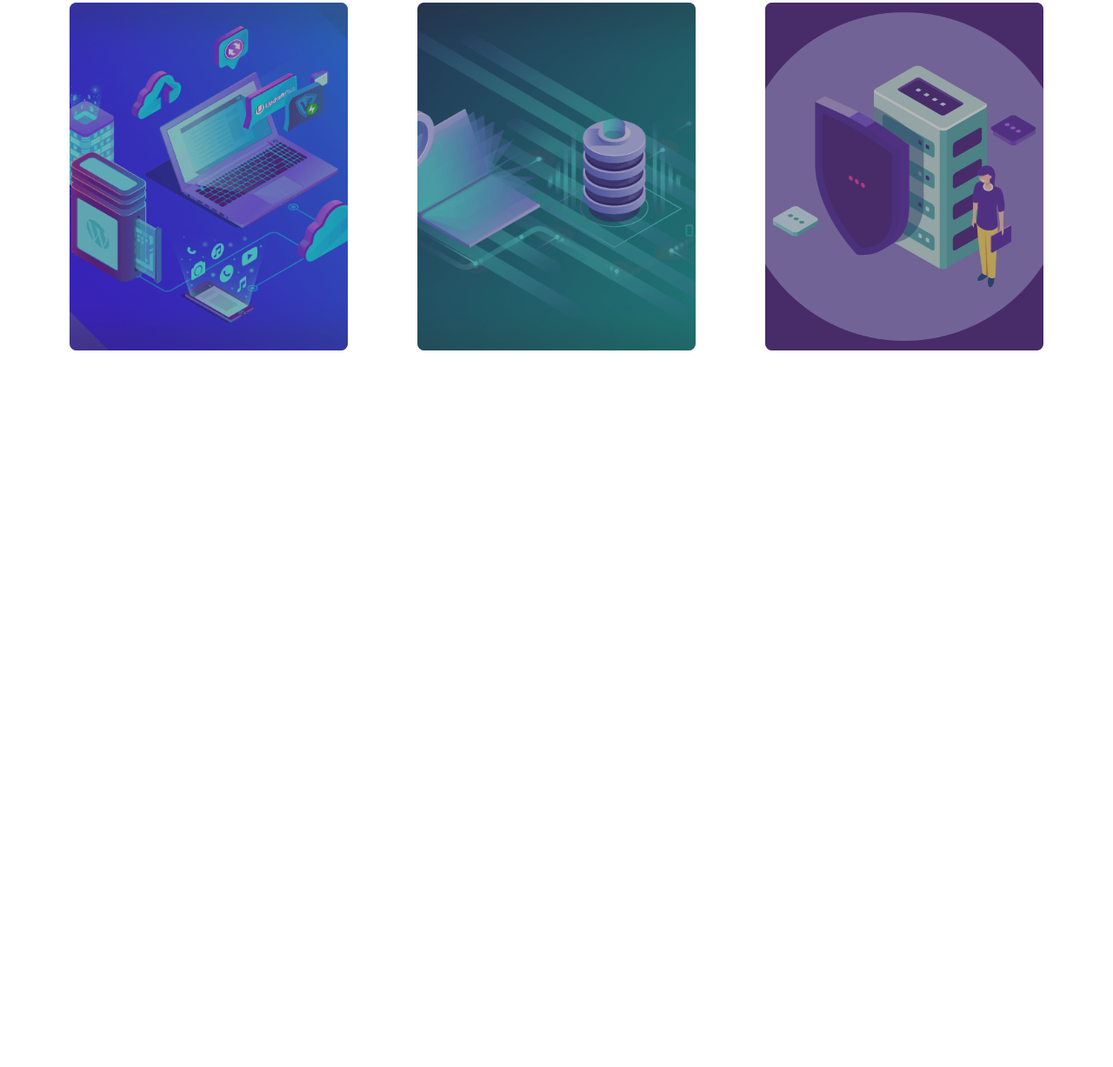
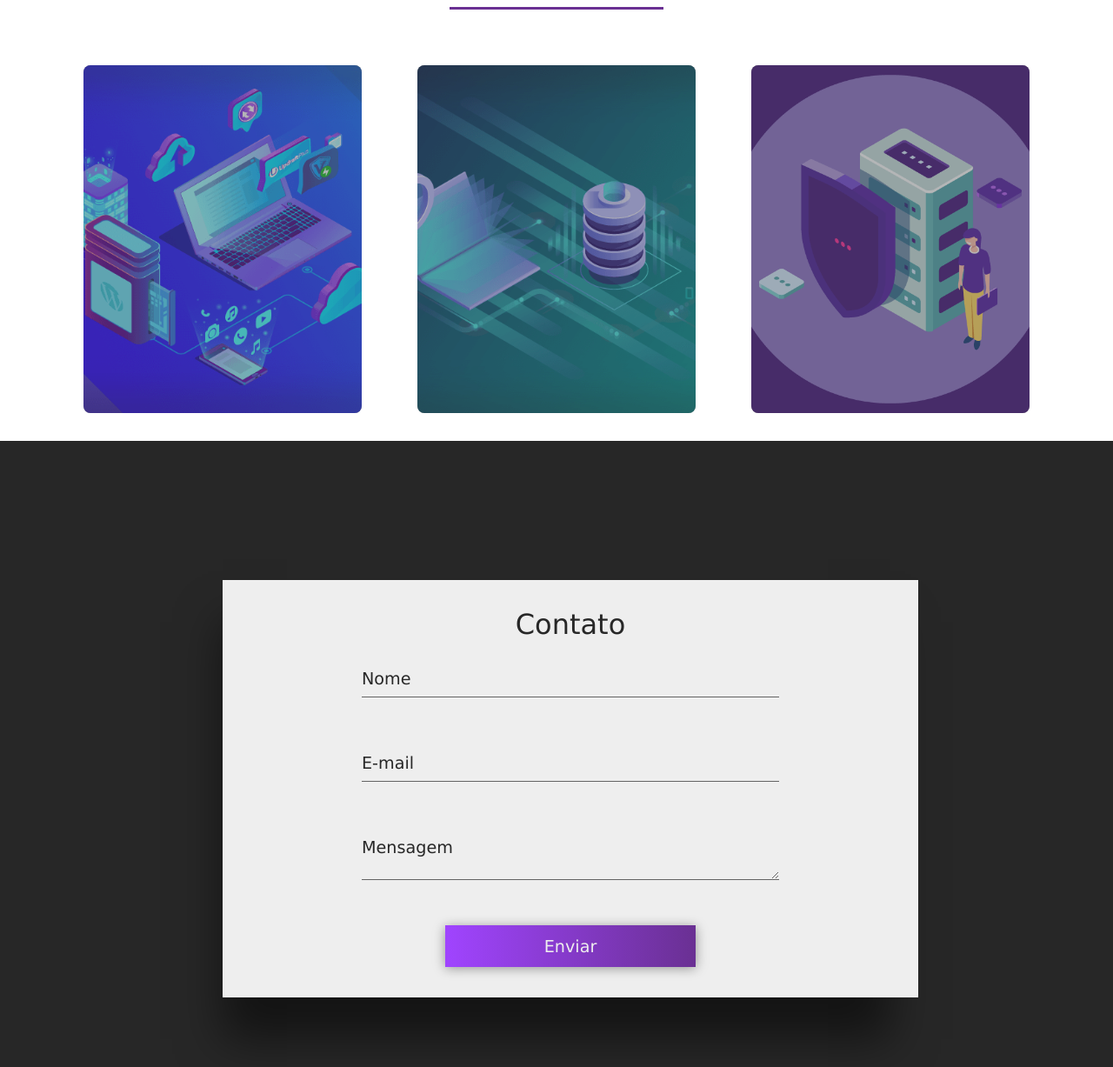
Before and after one commit to hbtfsilva/portfolio01, a plain HTML site: page index.html in a window 1280 px wide. Shown: the part 1403-2630 px from the top of the page at 87% size. Before the commit the page ends 1810 px from the top, so only its background shows below. Drawn offline with Linux system fonts and the light colour scheme.

Commit message:
configurando orçamento

```diff
--- a/index.html
+++ b/index.html
@@ -123,7 +123,7 @@
                     <h2>ToDo List</h2>
                     <h3>JavaScript</h3>
                     <p>Lorem ipsum dolor, sit amet consectetur adipisicing elit. Optio, eos.</p>
-                    <button>Saiba Mais</button>
+                    <button class="btn">Saiba Mais</button>
                 </div>
             </div>
             <div class="card">
@@ -134,7 +134,7 @@
                     <h2>Maratona</h2>
                     <h3>HTML, CSS</h3>
                     <p>Lorem ipsum, dolor sit amet consectetur adipisicing elit. Cum, incidunt!</p>
-                    <button>Saiba Mais</button>
+                    <button class="btn">Saiba Mais</button>
                 </div>
             </div>
             <div class="card">
@@ -145,16 +145,40 @@
                     <h2>Chibatinha</h2>
                     <h3>Angular</h3>
                     <p>Lorem ipsum dolor sit amet consectetur adipisicing elit. Est, natus.</p>
-                    <button>Saiba Mais</button>
+                    <button class="btn">Saiba Mais</button>
                 </div>
             </div>
         </div>
         </section>
-
+        <section class="sessao-contato">
+            <div class="contato-wrapper">
+                <!-- <div class="contato-left"></div> -->
+                <div class="contato-right">
+                    <h1>Contato</h1>
+                    <form>
+                        <div class="input-group">
+                            <input type="text" class="field" id="nome">
+                            <label for="nome" class="field-label">Nome</label>
+                        </div>
+                        <div class="input-group">
+                            <input type="text" class="field" id="email">
+                            <label for="email" class="field-label">E-mail</label>
+                        </div>
+                        <div class="input-group">
+                            <textarea class="field" id="mensagem"></textarea>
+                            <label for="mensagem" class="field-label">Mensagem</label>
+                        </div>
+                        <button type="submit" class="btn btn-submit">Enviar</button>
+                    </form>
+                </div>
+            </div>
     </div>
 </body>
 <script src="script.js"></script>
 </html>
 
-<!-- https://www.youtube.com/watch?v=tcMsNHcJ-ro  -->
-<!-- aula 6 -->
+<!-- Aula #07 -->
+<!-- https://www.youtube.com/watch?v=3PZDbzRxYxg -->
+
+<!-- Aula #06 -->
+<!-- Retornar -->
--- a/style.css
+++ b/style.css
@@ -70,7 +70,7 @@
     justify-content: center;
     align-items: center;
     color: white;
-    font-family: var(--font-action);
+    font-family: var(--font-primary);
     opacity: 0;
 
 }
@@ -153,7 +153,7 @@ header {
 }
 
 .banner button {
-    font-family: var(--font-action);
+    font-family: var(--font-primary);
     color: white;
     background-color: purple;
     background: #6a3093;  /* fallback for old browsers */
@@ -288,7 +288,7 @@ header {
 }
 
 .conhecimento:nth-child(6) {
-    grid-column: 11/ 14;
+    grid-column: 11/ 16;
     grid-row: 5/ -1;
 }
 
@@ -310,6 +310,7 @@ header {
     color: #4b4b4b;
     border-bottom: solid  3px #6a3093;
     margin-bottom: 2rem;
+    padding: 10px;
 
 }
 
@@ -332,11 +333,12 @@ header {
 }
 
 .conhecimento-text {
-    font-family: var(--font-secundary);
+    font-family: var(--font-primary);
     margin-top: 1rem;
 }
 
 .projetos {
+    padding: 2rem;
     display: flex;
     justify-content: space-evenly;
 
@@ -363,7 +365,12 @@ header {
     height: 100%;
     border-radius: .5rem;
     opacity: .6;
+    /*transition: opacity .3s;*/
 
+}
+
+.card:hover .card-img-wrapper img {
+    opacity: .5;
 }
 
 .card-info {
@@ -394,11 +401,24 @@ header {
 }
 
 .card-info p {
-    font-family: var(--font-secundary);
+    font-family: var(--font-primary);
     color: #eee;
     width: 80%;
     margin-bottom: 1rem;
 
+}
+
+.btn-submit {
+    background: #6a3093;  /* fallback for old browsers */
+    background: -webkit-linear-gradient(to right, #a044ff, #6a3093);  /* Chrome 10-25, Safari 5.1-6 */
+    background: linear-gradient(to right, #a044ff, #6a3093); /* W3C, IE 10+/ Edge, Firefox 16+, Chrome 26+, Opera 12+, Safari 7+ */
+    font-family: var(--font-primary);
+    font-size: .8rem;
+    color: #eee;
+    /* border-radius: .5rem; */
+    border: none;
+    box-shadow: 0 .1rem .8rem rgba(0,0,0,.4);
+    cursor: pointer;
 }
 
 .card-info button {
@@ -407,7 +427,7 @@ header {
     background: #6a3093;  /* fallback for old browsers */
     background: -webkit-linear-gradient(to right, #a044ff, #6a3093);  /* Chrome 10-25, Safari 5.1-6 */
     background: linear-gradient(to right, #a044ff, #6a3093); /* W3C, IE 10+/ Edge, Firefox 16+, Chrome 26+, Opera 12+, Safari 7+ */
-    font-family: var(--font-secundary);
+    font-family: var(--font-primary);
     font-size: .8rem;
     color: #eee;
     border-radius: .5rem;
@@ -423,3 +443,111 @@ header {
     visibility: visible;
 
 }
+
+.sessao-contato {
+    width: 100%;
+    height: 100vh;
+    background-color: #272727;
+    color: white;
+    font-family: var(--font-primary);
+    display: flex;
+    align-items: center;
+    justify-content: center;
+
+}
+
+.contato-wrapper {
+    width: 60%;
+    height: 30rem;
+    display: flex;
+    box-shadow: 0 3rem 3rem rgba(0,0,0,.5);
+
+}
+
+/*
+.contato-left {
+    width: 100%;
+    background-color: #eee;
+    background-size: cover;
+    box-shadow: 0 2rem 5rem rgba(0,0,0,.5);
+}
+*/
+
+.contato-right {
+    width: 65%;
+    background-color: #eee;
+    padding: 2rem 10rem 10rem 10rem;
+
+}
+
+.sessao-contato h1 {
+    width: 100%;
+    text-align: center;
+    font-family: var(--font-primary);
+    color: #272727;
+    font-size: 2rem;
+    font-weight: lighter;
+
+}
+
+.sessao-contato form {
+    width: 100%;
+    display: flex;
+    flex-direction: column;
+    align-items: center;
+    color: #272727;
+
+}
+
+.input-group {
+    position: relative;
+
+}
+
+.field {
+    background: transparent;
+    border: none;
+    width: 30rem;
+    font-size: 1.5rem;
+    font-family: var(--font-primary);
+    border-bottom: 1px solid #636363;
+    height: 2rem;
+    outline: none;
+    margin: 2rem 0;
+
+}
+
+.input-group textarea {
+    padding-top: 1rem;
+    max-width: 30rem;
+    max-height: 5rem;
+
+}
+
+.field-label {
+    position: absolute;
+    left: 0;
+    font-family: var(--font-primary);
+    top: 2rem;
+    font-size: 1.2rem;
+    transition: all 0.3s;
+
+}
+
+.field:focus ~ label {
+    top: 0;
+    font-size: 0.8rem;
+
+}
+
+.field:focus {
+    border-bottom: 1px solid;
+
+}
+
+.btn-submit {
+    font-size: 1.2rem;
+    width: 60%;
+    height: 3rem;
+    margin-top: 1rem;
+}
```
